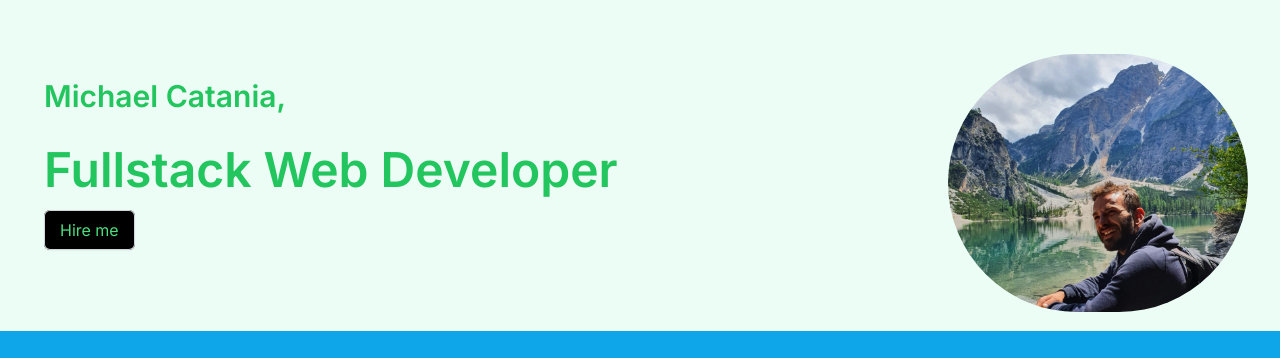
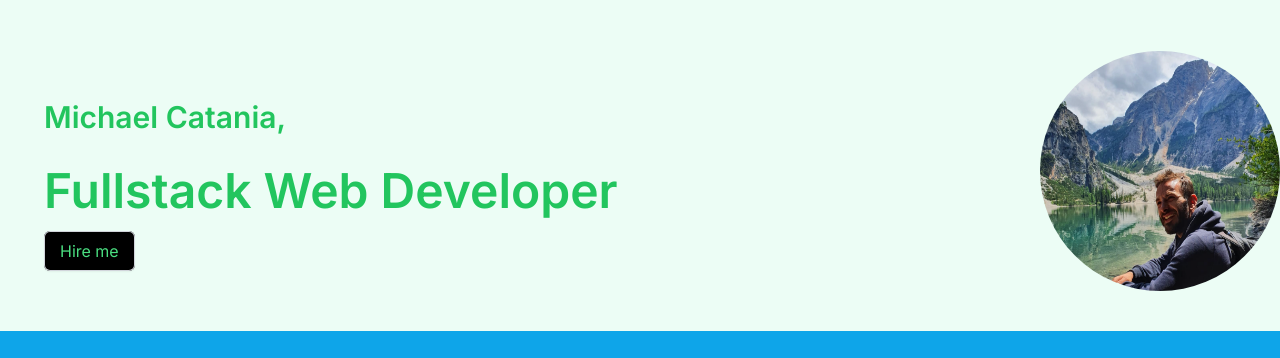
Before and after one commit to Mikitanjie/portfolio, a Next.js app: page / in a window 1280 px wide. Shown: the part 185-543 px from the top of the page. Built offline with nearby package versions, Linux system fonts and the light colour scheme.

Commit message:
Avatarajustment

```diff
--- a/app/components/Hero/Hero.js
+++ b/app/components/Hero/Hero.js
@@ -14,7 +14,7 @@ const Hero = () => {
       </div>
       <div className="flex justify-end items-center">
         <Image
-          className="relative rounded-full mt-6 mb-0 mr-8"
+          className="relative w-60 h-60 rounded-full"
           src="/ProfilePic.png"
           alt="Picture of the author"
           width={300}
--- a/app/components/Projects/Projects.js
+++ b/app/components/Projects/Projects.js
@@ -27,7 +27,7 @@ const Projects = () => {
           </li>
         </ul>
       </section>
-          </div>
+    </div>
       )
     }
 
```
